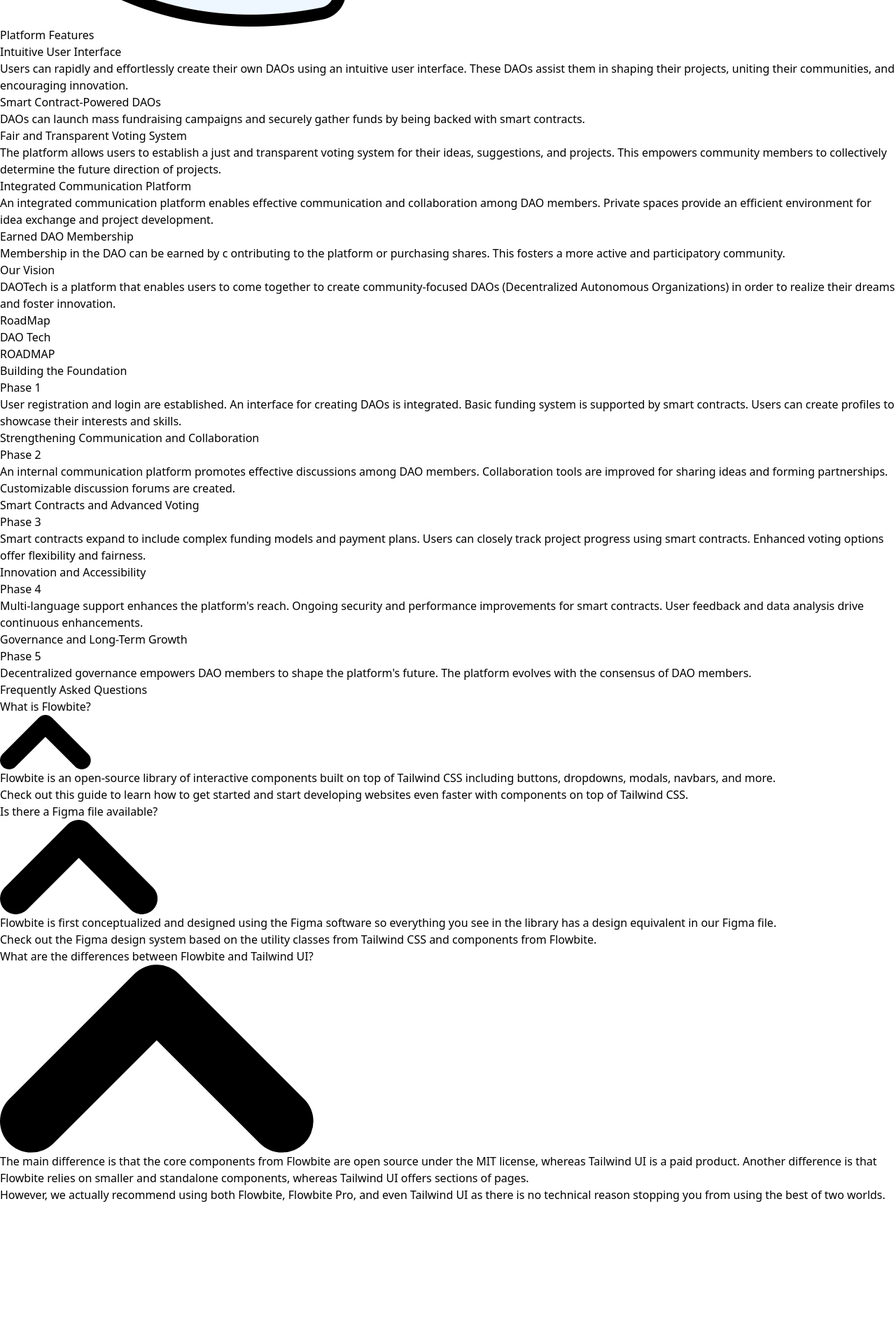
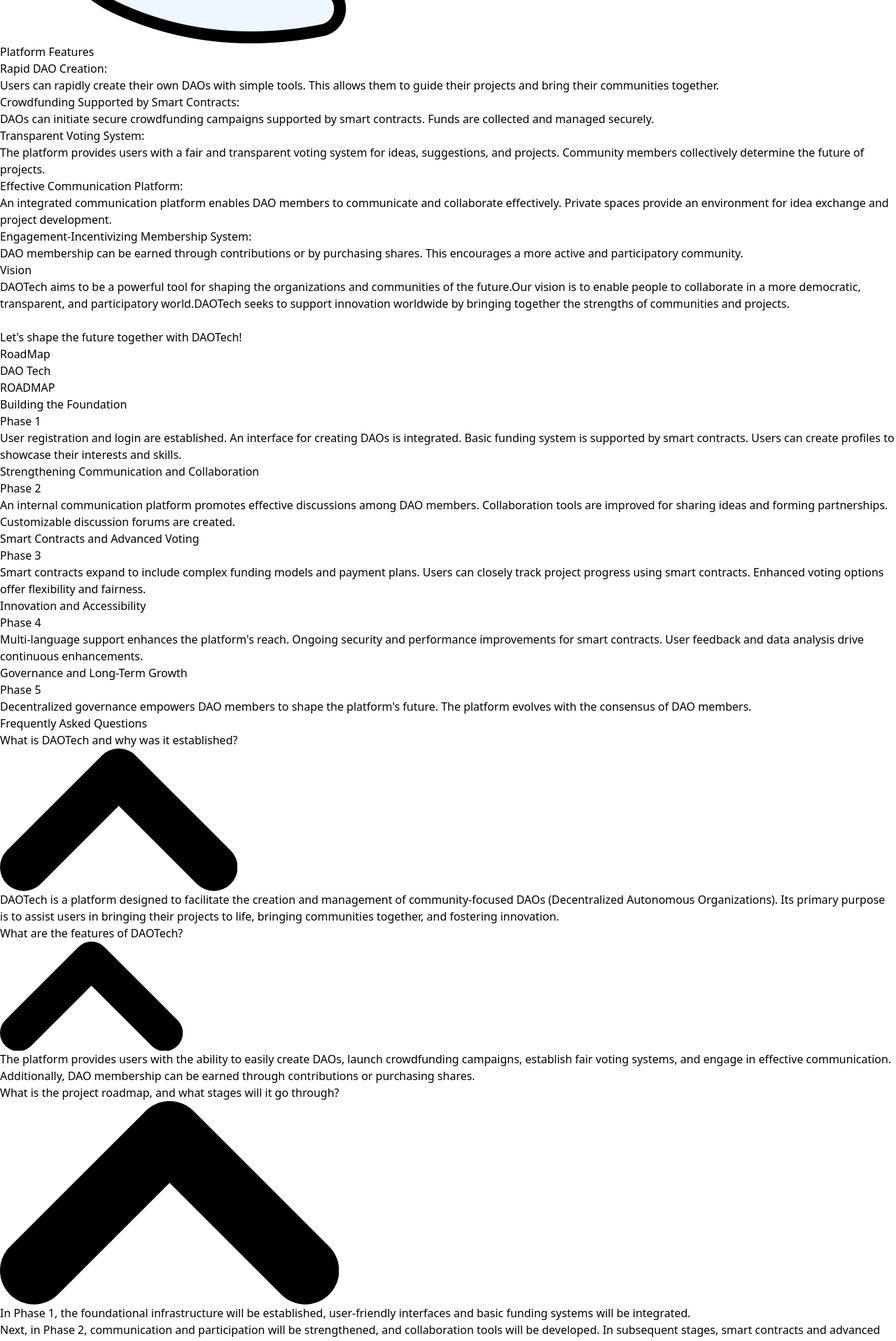
Before and after one commit to caglademir/DAOTech, a React (Vite) app in the folder Front-end/: page / in a window 1280 px wide. Shown: the part 2380-4297 px from the top of the page at 70% size. Built offline with nearby package versions, Linux system fonts and the light colour scheme.

Commit message:
Add contents

```diff
--- a/Front-end/src/Components/Acoordion.jsx
+++ b/Front-end/src/Components/Acoordion.jsx
@@ -37,7 +37,7 @@
 
             aria-controls="accordion-collapse-body-1">
 
-            <span>What is Flowbite?</span>
+            <span>What is DAOTech and why was it established?</span>
             <svg
               data-accordion-icon
               class="w-3 h-3 rotate-180 shrink-0"
@@ -64,14 +64,10 @@
           <div class="p-5 bg-sky-950">
             <p
               class="mb-2 text-gray-200 dark:text-gray-400">
-              Flowbite is an open-source library of interactive components built on
-              top of Tailwind CSS including buttons, dropdowns, modals, navbars, and more.</p>
-            <p
-              class="text-gray-200 dark:text-gray-400">
-              Check out this guide to learn how to
-              get started
-              and start developing websites even faster with components on top of Tailwind CSS.</p>
-
+              DAOTech is a platform designed to facilitate the creation and management
+               of community-focused DAOs (Decentralized Autonomous Organizations).
+               Its primary purpose is to assist users in bringing their projects to
+               life, bringing communities together, and fostering innovation.</p>
           </div>
         </div>
         <h2 id="accordion-collapse-heading-2">
@@ -86,7 +82,7 @@
 
             aria-controls="accordion-collapse-body-2">
 
-            <span>Is there a Figma file available?</span>
+            <span>What are the features of DAOTech?</span>
             <svg
               data-accordion-icon
               class="w-3 h-3 rotate-180 shrink-0"
@@ -113,18 +109,156 @@
           <div class="p-5 bg-sky-950 dark:border-gray-700">
             <p
               class="mb-2 text-gray-200 dark:text-gray-400">
-              Flowbite is first conceptualized and designed using the Figma
-              software so everything you see in the library has a design equivalent
-              in our Figma file.</p>
-            <p
-              class="text-gray-200 dark:text-gray-400">
-              Check out the
-              Figma design system based on the utility classes from
-              Tailwind CSS and components from Flowbite.</p>
+              The platform provides users with the ability to easily create DAOs,
+              launch crowdfunding campaigns, establish fair voting systems, and engage
+              in effective communication. Additionally, DAO membership can be earned
+              through contributions or purchasing shares.</p>
 
           </div>
         </div>
         <h2 id="accordion-collapse-heading-3">
+          <button
+            onClick={() => openAcoordion(2)}
+            type="button"
+            class="flex items-center justify-between w-full p-5 font-medium text-left text-gray-200
+           bg-gray-900 hover:bg-gray-950 dark:hover:bg-gray-950
+           border border-2 border-gray-900"
+            data-accordion-target="#accordion-collapse-body-2"
+            aria-expanded="false"
+
+            aria-controls="accordion-collapse-body-3">
+
+            <span>What is the project roadmap, and what stages will it go through?</span>
+            <svg
+              data-accordion-icon
+              class="w-3 h-3 rotate-180 shrink-0"
+              aria-hidden="true"
+              xmlns="http://www.w3.org/2000/svg"
+              fill="none"
+              viewBox="0 0 10 6"
+            >
+              <path
+                stroke="currentColor"
+                stroke-linecap="round"
+                stroke-linejoin="round"
+                stroke-width="2"
+                d="M9 5 5 1 1 5"
+              />
+            </svg>
+          </button>
+        </h2>
+        <div
+          id="accordion-collapse-body-3"
+
+          class={`${isOpen1 ? 'hidden' : ''}`}
+          aria-labelledby="accordion-collapse-heading-2">
+          <div class="p-5 bg-sky-950 dark:border-gray-700">
+            <p
+              class="mb-2 text-gray-200 dark:text-gray-400">
+             In Phase 1, the foundational infrastructure will be established,
+              user-friendly interfaces and basic funding systems will be integrated.</p>
+            <p
+              class="mb-2 text-gray-200 dark:text-gray-400">
+            Next, in Phase 2, communication and participation will be strengthened,
+             and collaboration tools will be developed. In subsequent stages, smart
+             contracts and advanced voting options will be added, the platform will
+             be opened to international users, and decentralized governance mechanisms
+             will be established.</p>
+          </div>
+        </div>
+        <h2 id="accordion-collapse-heading-4">
+          <button
+            onClick={() => openAcoordion(2)}
+            type="button"
+            class="flex items-center justify-between w-full p-5 font-medium text-left text-gray-200
+           bg-gray-900 hover:bg-gray-950 dark:hover:bg-gray-950
+           border border-2 border-gray-900"
+            data-accordion-target="#accordion-collapse-body-2"
+            aria-expanded="false"
+
+            aria-controls="accordion-collapse-body-4">
+
+            <span>What is DAOTech's vision?</span>
+            <svg
+              data-accordion-icon
+              class="w-3 h-3 rotate-180 shrink-0"
+              aria-hidden="true"
+              xmlns="http://www.w3.org/2000/svg"
+              fill="none"
+              viewBox="0 0 10 6"
+            >
+              <path
+                stroke="currentColor"
+                stroke-linecap="round"
+                stroke-linejoin="round"
+                stroke-width="2"
+                d="M9 5 5 1 1 5"
+              />
+            </svg>
+          </button>
+        </h2>
+        <div
+          id="accordion-collapse-body-4"
+
+          class={`${isOpen1 ? 'hidden' : ''}`}
+          aria-labelledby="accordion-collapse-heading-2">
+          <div class="p-5 bg-sky-950 dark:border-gray-700">
+            <p
+              class="mb-2 text-gray-200 dark:text-gray-400">
+              DAOTech serves as a platform that encourages individuals to shape
+              their visions through collaboration, democratizes community
+              participation, and promotes innovation. By combining innovation,
+              inclusivity, and visionary technology, it supports transformative
+              projects and vibrant communities.</p>
+
+          </div>
+        </div>
+        <h2 id="accordion-collapse-heading-5">
+          <button
+            onClick={() => openAcoordion(2)}
+            type="button"
+            class="flex items-center justify-between w-full p-5 font-medium text-left text-gray-200
+           bg-gray-900 hover:bg-gray-950 dark:hover:bg-gray-950
+           border border-2 border-gray-900"
+            data-accordion-target="#accordion-collapse-body-2"
+            aria-expanded="false"
+
+            aria-controls="accordion-collapse-body-5">
+
+            <span>How can I participate in DAOTech?</span>
+            <svg
+              data-accordion-icon
+              class="w-3 h-3 rotate-180 shrink-0"
+              aria-hidden="true"
+              xmlns="http://www.w3.org/2000/svg"
+              fill="none"
+              viewBox="0 0 10 6"
+            >
+              <path
+                stroke="currentColor"
+                stroke-linecap="round"
+                stroke-linejoin="round"
+                stroke-width="2"
+                d="M9 5 5 1 1 5"
+              />
+            </svg>
+          </button>
+        </h2>
+        <div
+          id="accordion-collapse-body-5"
+
+          class={`${isOpen1 ? 'hidden' : ''}`}
+          aria-labelledby="accordion-collapse-heading-2">
+          <div class="p-5 bg-sky-950 dark:border-gray-700">
+            <p
+              class="mb-2 text-gray-200 dark:text-gray-400">
+              To join DAOTech, you can create your own DAO using the platform's
+              user-friendly interface or contribute to existing DAOs. Additionally,
+               DAO membership can be earned through contributions or by purchasing shares.</p>
+
+          </div>
+        </div>
+        <h2 id="accordion-collapse-heading-6">
           <button
             onClick={() => openAcoordion(3)}
             type="button"
@@ -133,8 +267,8 @@
             data-accordion-target="#accordion-collapse-body-3"
             aria-expanded="false"
 
-            aria-controls="accordion-collapse-body-3">
-            <span>What are the differences between Flowbite and Tailwind UI?</span>
+            aria-controls="accordion-collapse-body-6">
+            <span>How can I stay informed about project developments?</span>
             <svg data-accordion-icon class="w-3 h-3 rotate-180 shrink-0" aria-hidden="true" xmlns="http://www.w3.org/2000/svg" fill="none" viewBox="0 0 10 6">
               <path stroke="currentColor" stroke-linecap="round" stroke-linejoin="round" stroke-width="2" d="M9 5 5 1 1 5" />
 
@@ -142,22 +276,17 @@
           </button>
         </h2>
         <div
-          id="accordion-collapse-body-3"
+          id="accordion-collapse-body-6"
 
           class={`${isOpen2 ? 'hidden' : ''}`}
           aria-labelledby="accordion-collapse-heading-3">
           <div class="p-5 bg-sky-950 rounded-b-lg border border-2 border-gray-900">
             <p
               class="mb-2 text-gray-200 dark:text-gray-400">
-              The main difference is that the core components from Flowbite
-              are open source under the MIT license, whereas Tailwind UI is a
-              paid product. Another difference is that Flowbite relies on smaller
-              and standalone components, whereas Tailwind UI offers sections of pages.</p>
-            <p
-              class="mb-2 text-gray-200 dark:text-gray-400">
-              However, we actually recommend using both Flowbite, Flowbite Pro,
-              and even Tailwind UI as there is no technical reason stopping you
-              from using the best of two worlds.</p>
+              To monitor project development and contribute, you can track smart
+              contracts in more detail. You can also access up-to-date information
+              through DAOTech's official communication channels.</p>
+
 
           </div>
         </div>
--- a/Front-end/src/Components/OurVision.jsx
+++ b/Front-end/src/Components/OurVision.jsx
@@ -10,10 +10,16 @@
                     <div className=''>
 
                     </div>
-                    <div className='p-10'>
-                        <h2 className=' text-9xl font-medium text-sky-200'>Our Vision</h2>
-                        <p className='text-3xl text-white text-left mt-8'>
-                            DAOTech is a platform that enables users to come together to create community-focused DAOs (Decentralized Autonomous Organizations) in order to realize their dreams and foster innovation.
+                    <div className='p-10 text-right'>
+                        <h2 className=' text-9xl font-medium text-sky-200'>Vision</h2>
+                        <p className='text-3xl text-gray-200 mt-8'>
+                        DAOTech aims to be a powerful tool for shaping the organizations
+                        and communities of the future.
+                        <span className='text-sky-400 font-bold'>Our vision is to enable people to
+                        collaborate in a more democratic, transparent, and participatory world.</span>
+                         DAOTech seeks to support innovation worldwide by bringing together the
+                         strengths of communities and projects. <br></br> <br></br>
+                         <span className='font-bold text-sky-500'>Let's shape the future together with DAOTech!</span>
                         </p>
                     </div>
 
--- a/Front-end/src/Components/PlatformFeatures.jsx
+++ b/Front-end/src/Components/PlatformFeatures.jsx
@@ -17,11 +17,11 @@
                         <div
                             className='h-10 flex justify-center bg-sky-950 rounded-full border-2 border-sky-400 mb-4'>
                         </div>
-                        <div><h4 className='text-2xl font-bold text-blue-400 text-left '>Intuitive User Interface</h4></div>
+                        <div><h4 className='text-2xl font-bold text-blue-400 text-left '>Rapid DAO Creation:</h4></div>
                         <div><p className='text-left text-sky-200'>
-                            Users can rapidly and effortlessly create their own DAOs using an
-                            intuitive user interface. These DAOs assist them in shaping their
-                            projects, uniting their communities, and encouraging innovation.
+                        Users can rapidly create their own DAOs with simple tools.
+                        This allows them to guide their projects and bring their
+                        communities together.
                         </p></div>
                     </div>
 
@@ -29,10 +29,10 @@
                         <div
                             className='h-10 flex justify-center bg-sky-950  rounded-full border-2 border-sky-400 mb-4'>
                         </div>
-                        <h4 className='text-2xl font-bold text-blue-400 text-left '>Smart Contract-Powered DAOs</h4>
+                        <h4 className='text-2xl font-bold text-blue-400 text-left '>Crowdfunding Supported by Smart Contracts: </h4>
                         <p className='text-left text-sky-200'>
-                            DAOs can launch mass fundraising
-                            campaigns and securely gather funds by being backed with smart contracts.
+                        DAOs can initiate secure crowdfunding campaigns supported
+                        by smart contracts. Funds are collected and managed securely.
                         </p>
                     </div>
 
@@ -40,12 +40,11 @@
                         <div className='h-10 flex justify-center bg-sky-950  rounded-full border-2 border-sky-400 mb-4'>
 
                         </div>
-                        <h4 className='text-2xl font-bold text-blue-400 text-left '>Fair and Transparent Voting System</h4>
+                        <h4 className='text-2xl font-bold text-blue-400 text-left '>Transparent Voting System:</h4>
                         <p className='text-left text-sky-200'>
-                            The platform allows users
-                            to establish a just and transparent voting system for their ideas,
-                            suggestions, and projects. This empowers community members to collectively
-                            determine the future direction of projects.
+                        The platform provides users with a fair and transparent
+                        voting system for ideas, suggestions, and projects. Community
+                        members collectively determine the future of projects.
                         </p>
                     </div>
 
@@ -53,12 +52,11 @@
                         <div className=' h-10 flex justify-center bg-sky-950 rounded-full border-2 border-sky-400 mb-4'>
 
                         </div>
-                        <h4 className='text-2xl font-bold text-blue-400 text-left '>Integrated Communication Platform</h4>
+                        <h4 className='text-2xl font-bold text-blue-400 text-left '>Effective Communication Platform: </h4>
                         <p className='text-left text-sky-200'>
-                            An integrated communication
-                            platform enables effective communication and collaboration among DAO
-                            members. Private spaces provide an efficient environment for idea
-                            exchange and project development.
+                        An integrated communication platform enables DAO members
+                        to communicate and collaborate effectively. Private spaces
+                        provide an environment for idea exchange and project development.
                         </p>
                     </div>
 
@@ -66,11 +64,11 @@
                         <div className='h-10 flex justify-center bg-sky-950  rounded-full border-2 border-sky-400 mb-4'>
 
                         </div>
-                        <h4 className='text-2xl font-bold text-blue-400 text-left '>Earned DAO Membership</h4>
+                        <h4 className='text-2xl font-bold text-blue-400 text-left '>Engagement-Incentivizing Membership System:</h4>
                         <p className='text-left text-sky-200'>
-                            Membership in the DAO can be earned by c
-                            ontributing to the platform or purchasing shares. This fosters a
-                            more active and participatory community.
+                        DAO membership can be earned through contributions or by
+                        purchasing shares. This encourages a more active and participatory
+                        community.
                         </p>
                     </div>
 
--- a/Front-end/src/Components/WhoAreWe.jsx
+++ b/Front-end/src/Components/WhoAreWe.jsx
@@ -9,7 +9,9 @@
 
                 <div className='grid grid-cols-2 gap-4 lg:grid-cols-2 md:grid-cols-1 sm:grid-cols-1 '>
                     <div className='p-14'>
-                        <h2 className='text-left text-9xl font-medium text-sky-200'>Who are we?</h2>
+                        <h2 className='text-left text-9xl font-medium text-sky-200'>DAOTech: </h2>
+                        <h2 className='text-left text-4xl font-medium text-sky-200'>
+                        Shaping the Future of Communities Platform</h2>
                         <p className='text-3xl text-white text-left mt-6 '>
                             DAOTech is a platform that enables users to come together to create community-focused DAOs (Decentralized Autonomous Organizations) in order to realize their dreams and foster innovation.
                         </p>
```
